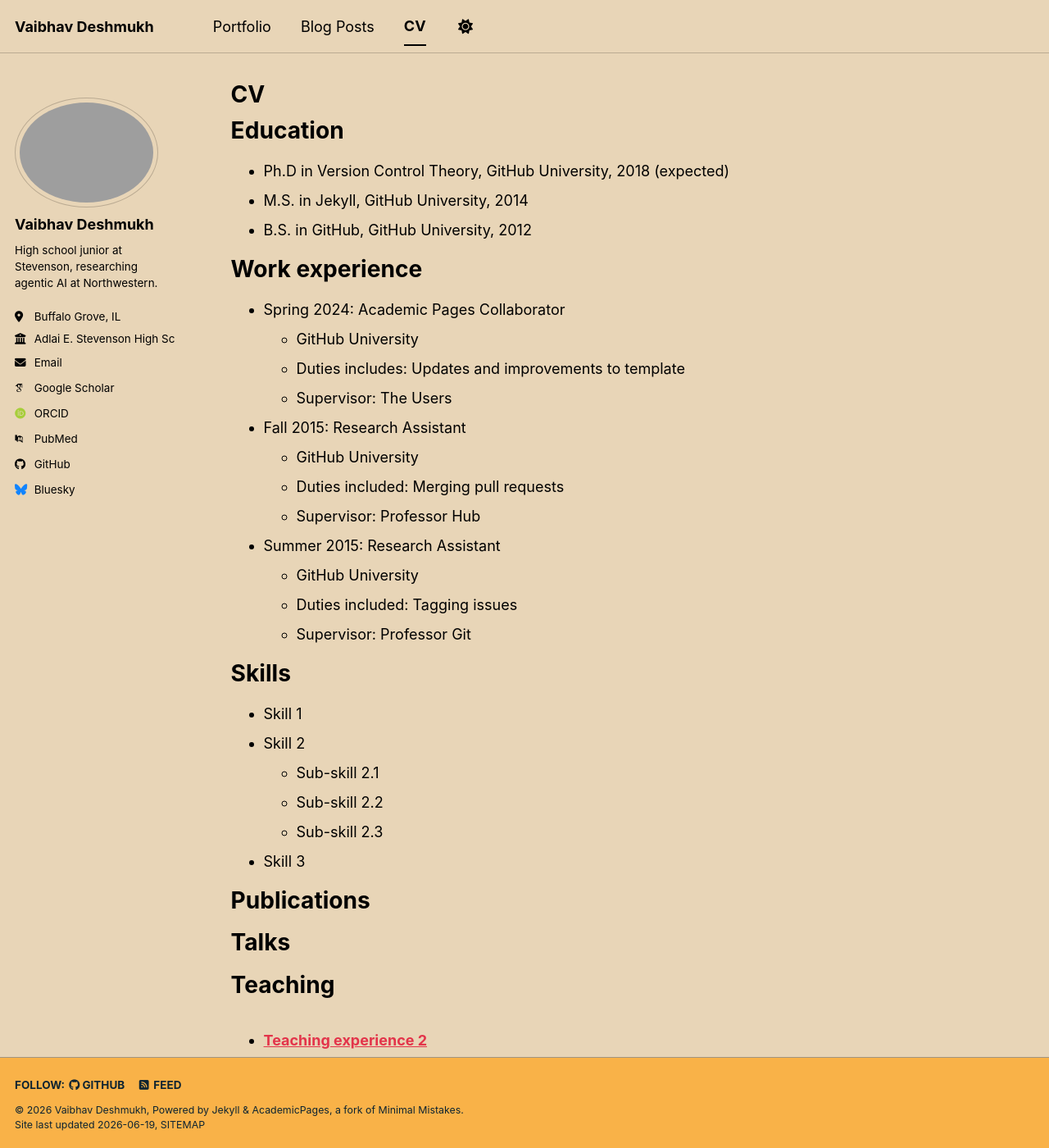
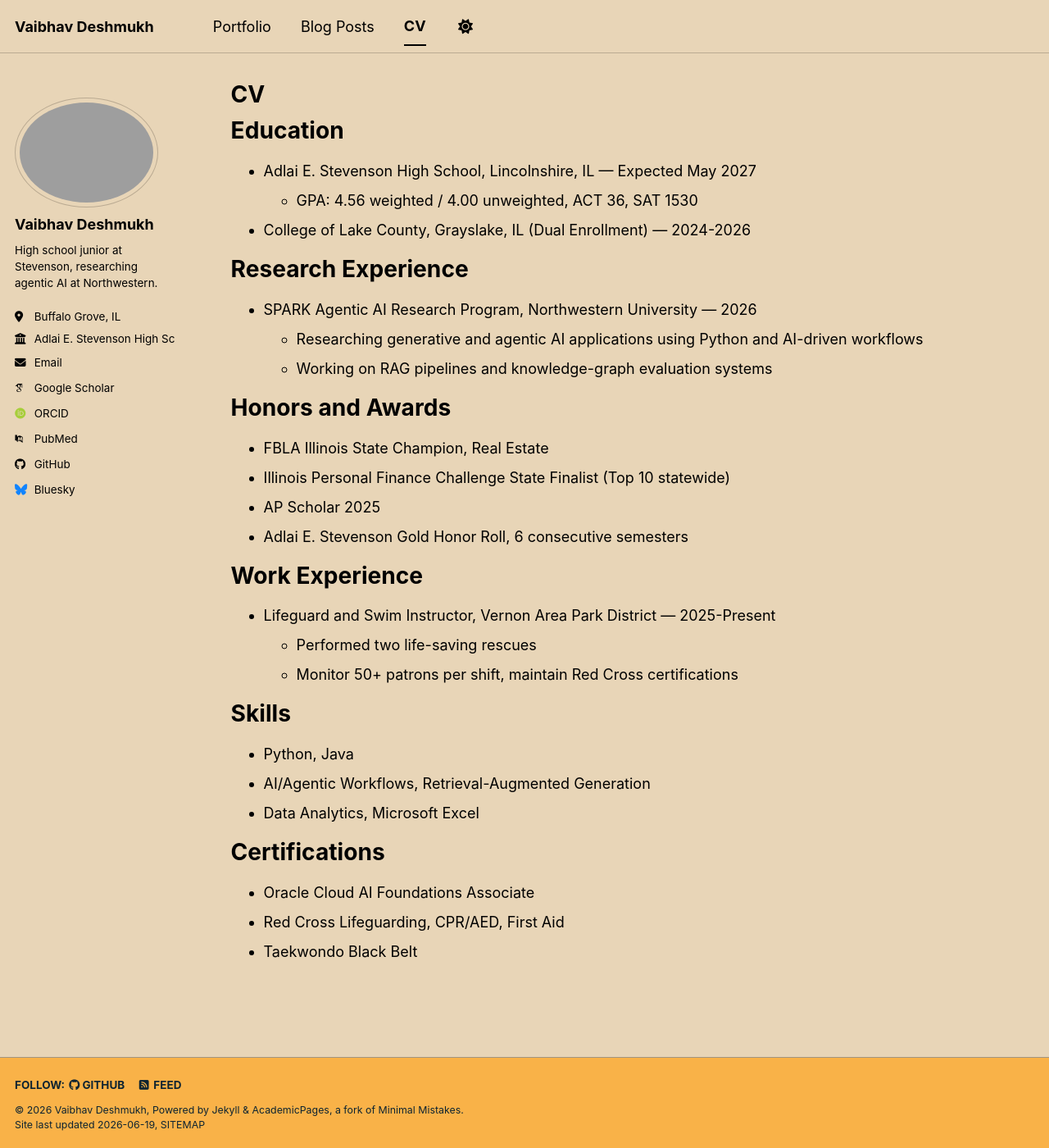
Before and after one commit to VaibhavDeshmukh1/VaibhavDeshmukh1.github.io, a Jekyll site: the page built from _pages/cv.md, in a window 1280 px wide and 1400 px high. Shown: the whole window at 82% size. Built offline with Jekyll 4.4.1, drawn with Linux system fonts in a browser that asks for light colours; some web fonts are replaced; a script bundle is joined from its source files by our own code; library files that are not in the unit come from our copies; some of the changed text lies outside the part shown.

Commit message:
added CV content

```diff
--- a/_pages/cv.md
+++ b/_pages/cv.md
@@ -11,54 +11,37 @@ redirect_from:
 
 Education
 ======
-* Ph.D in Version Control Theory, GitHub University, 2018 (expected)
-* M.S. in Jekyll, GitHub University, 2014
-* B.S. in GitHub, GitHub University, 2012
+* Adlai E. Stevenson High School, Lincolnshire, IL — Expected May 2027
+  * GPA: 4.56 weighted / 4.00 unweighted, ACT 36, SAT 1530
+* College of Lake County, Grayslake, IL (Dual Enrollment) — 2024-2026
 
-Work experience
+Research Experience
 ======
-* Spring 2024: Academic Pages Collaborator
-  * GitHub University
-  * Duties includes: Updates and improvements to template
-  * Supervisor: The Users
+* SPARK Agentic AI Research Program, Northwestern University — 2026
+  * Researching generative and agentic AI applications using Python and AI-driven workflows
+  * Working on RAG pipelines and knowledge-graph evaluation systems
 
-* Fall 2015: Research Assistant
-  * GitHub University
-  * Duties included: Merging pull requests
-  * Supervisor: Professor Hub
+Honors and Awards
+======
+* FBLA Illinois State Champion, Real Estate
+* Illinois Personal Finance Challenge State Finalist (Top 10 statewide)
+* AP Scholar 2025
+* Adlai E. Stevenson Gold Honor Roll, 6 consecutive semesters
 
-* Summer 2015: Research Assistant
-  * GitHub University
-  * Duties included: Tagging issues
-  * Supervisor: Professor Git
+Work Experience
+======
+* Lifeguard and Swim Instructor, Vernon Area Park District — 2025-Present
+  * Performed two life-saving rescues
+  * Monitor 50+ patrons per shift, maintain Red Cross certifications
 
 Skills
 ======
-* Skill 1
-* Skill 2
-  * Sub-skill 2.1
-  * Sub-skill 2.2
-  * Sub-skill 2.3
-* Skill 3
+* Python, Java
+* AI/Agentic Workflows, Retrieval-Augmented Generation
+* Data Analytics, Microsoft Excel
 
-Publications
+Certifications
 ======
-  <ul>{% for post in site.publications reversed %}
-    {% include archive-single-cv.html %}
-  {% endfor %}</ul>
-
-Talks
-======
-  <ul>{% for post in site.talks reversed %}
-    {% include archive-single-talk-cv.html  %}
-  {% endfor %}</ul>
-
-Teaching
-======
-  <ul>{% for post in site.teaching reversed %}
-    {% include archive-single-cv.html %}
-  {% endfor %}</ul>
-
-Service and leadership
-======
-* Currently signed in to 43 different slack teams
+* Oracle Cloud AI Foundations Associate
+* Red Cross Lifeguarding, CPR/AED, First Aid
+* Taekwondo Black Belt
```
